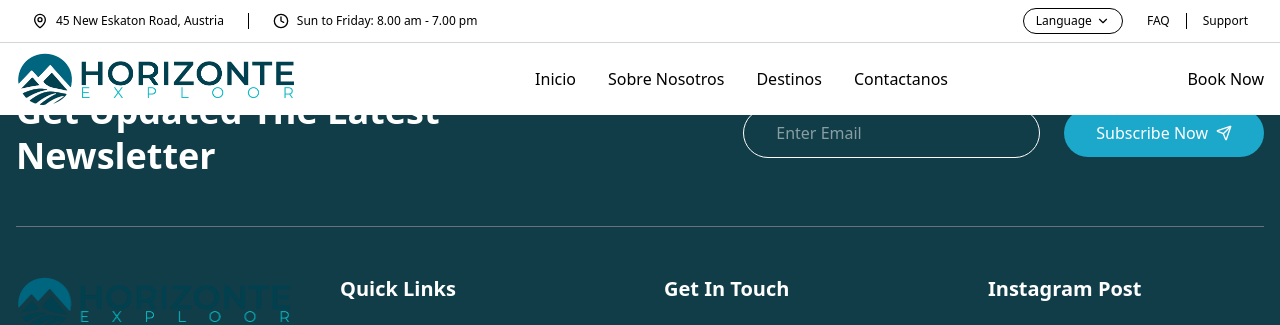
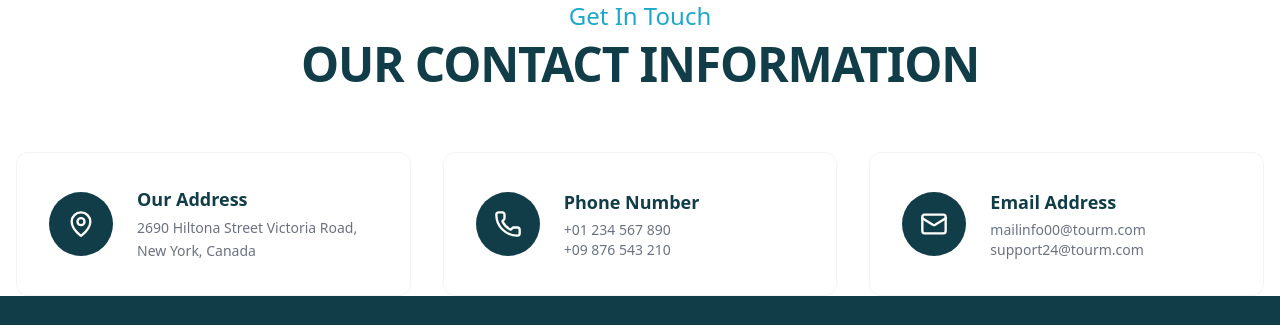
Before and after one commit to Cyan512/react-website-tourism, a React (Vite) app: page /contact in a window 1280 px wide. Shown: the top 325 px of the page. Built offline with nearby package versions, Linux system fonts and the light colour scheme; grey boxes are pictures that could not be loaded.

Commit message:
contact implement

```diff
--- a/src/components/pages/contact/page-contact.jsx
+++ b/src/components/pages/contact/page-contact.jsx
@@ -1,5 +1,62 @@
-import React from "react";
+import ContainerLayout from "@/components/templates/layout/container-layout";
+
+import {
+    Send, Phone, Mail, MapPin,
+    Facebook, Twitter, Linkedin, Instagram,
+    ArrowUp, Search, Map, Compass, Clock, ArrowRight,
+    Anchor, Camera, Tent, Plane
+} from 'lucide-react';
 
 export default function PageContact() {
-    return <div>page-contact</div>;
+    return (
+        <>
+            <section>
+                <ContainerLayout>
+                    <div className="text-center mb-16">
+                        <h4 className="text-primary text-2xl mb-2">Get In Touch</h4>
+                        <h2 className="text-4xl md:text-5xl font-bold text-title uppercase tracking-tight">Our Contact
+                            Information</h2>
+                    </div>
+                    <div className="grid grid-cols-1 md:grid-cols-3 gap-8">
+                        <div
+                            className="bg-white p-8 rounded-xl  border border-gray-100 flex items-center gap-6">
+                            <div
+                                className="w-16 h-16 bg-title rounded-full flex items-center justify-center text-white shrink-0">
+                                <MapPin size={28}/>
+                            </div>
+                            <div>
+                                <h4 className="text-lg font-bold text-title mb-1">Our Address</h4>
+                                <p className="text-gray-500 text-sm leading-relaxed">2690 Hiltona Street Victoria Road,
+                                    New York, Canada</p>
+                            </div>
+                        </div>
+                        <div
+                            className="bg-white p-8 rounded-xl  border border-gray-100 flex items-center gap-6">
+                            <div
+                                className="w-16 h-16 bg-title rounded-full flex items-center justify-center text-white shrink-0">
+                                <Phone size={28}/>
+                            </div>
+                            <div>
+                                <h4 className="text-lg font-bold text-title mb-1">Phone Number</h4>
+                                <p className="text-gray-500 text-sm font-medium">+01 234 567 890</p>
+                                <p className="text-gray-500 text-sm font-medium">+09 876 543 210</p>
+                            </div>
+                        </div>
+                        <div
+                            className="bg-white p-8 rounded-xl  border border-gray-100 flex items-center gap-6">
+                            <div
+                                className="w-16 h-16 bg-title rounded-full flex items-center justify-center text-white shrink-0">
+                                <Mail size={28}/>
+                            </div>
+                            <div>
+                                <h4 className="text-lg font-bold text-title mb-1">Email Address</h4>
+                                <p className="text-gray-500 text-sm font-medium">mailinfo00@tourm.com</p>
+                                <p className="text-gray-500 text-sm font-medium">support24@tourm.com</p>
+                            </div>
+                        </div>
+                    </div>
+                </ContainerLayout>
+            </section>
+        </>
+    );
 }
--- a/src/components/templates/layout/main-layout.jsx
+++ b/src/components/templates/layout/main-layout.jsx
@@ -5,7 +5,6 @@ import Footer from "@/components/organisms/footer/footer";
 export default function MainLayout() {
     return (
         <>
-            <Header />
             <Outlet />
             <Footer />
         </>
```
